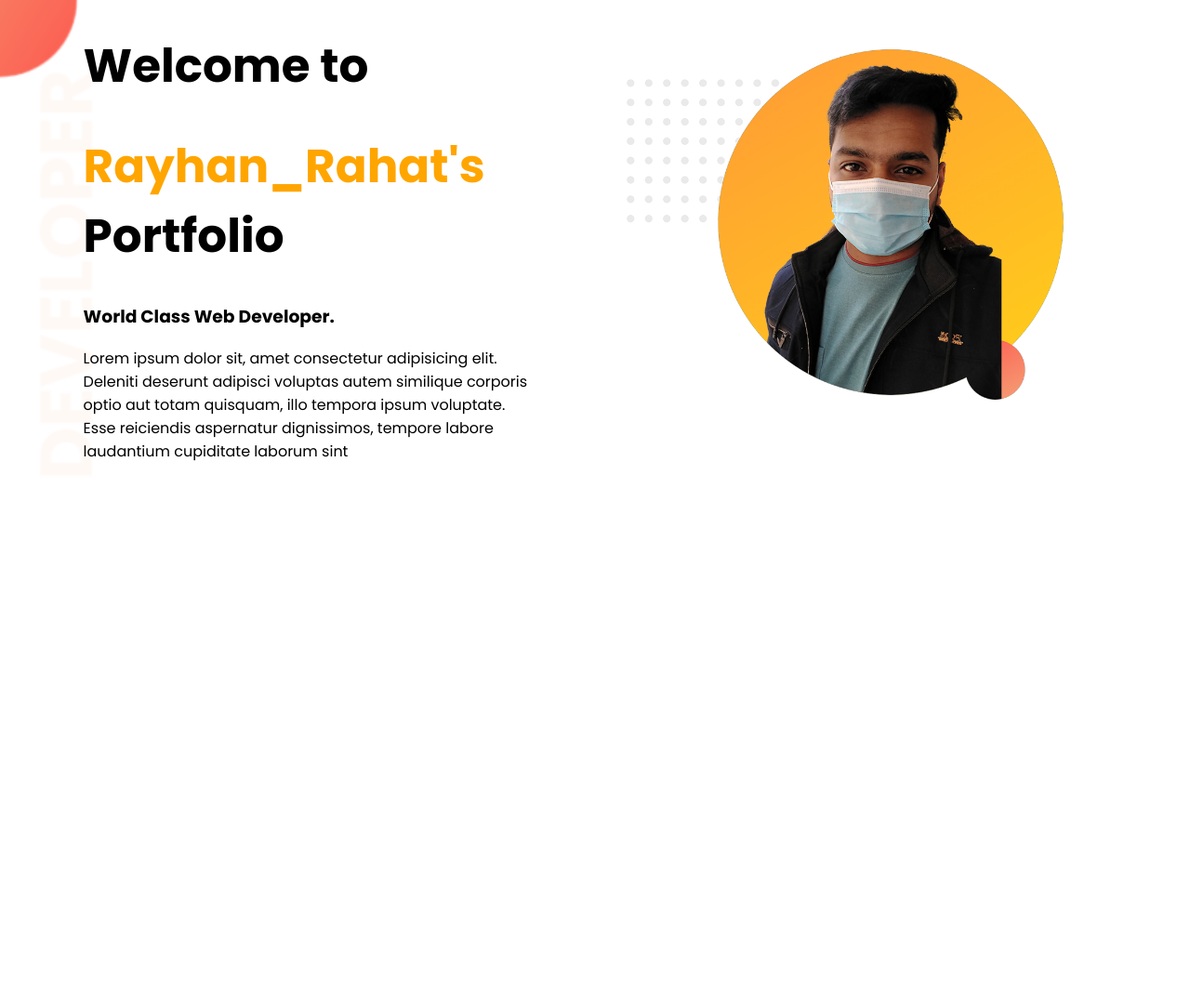
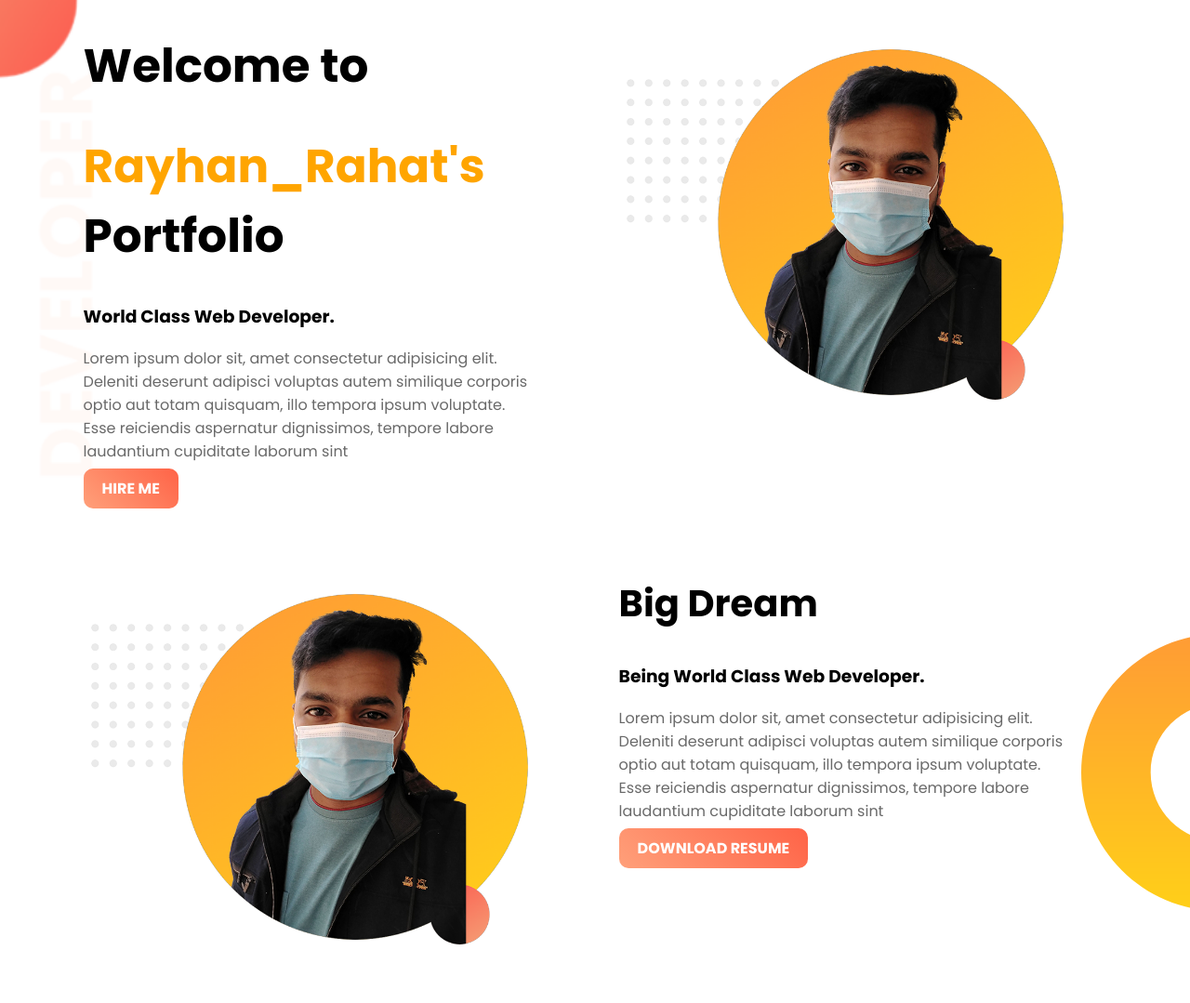
Before and after one commit to Rahat47/web_portfolio, a plain HTML site: page index.html in a window 1280 px wide. Shown: the whole page at 93% size. Before the commit the page ends 800 px from the top, so only its background shows below. Drawn offline with Linux system fonts and the light colour scheme.

```diff
--- a/assets/styles/style.css
+++ b/assets/styles/style.css
@@ -11,6 +11,9 @@
 }
 img {
     max-width: 100%;
+}
+.section {
+    margin-bottom: 3rem;
 }
 .header{
     background-image: url("/assets/img/top-banner.png");
@@ -31,3 +34,37 @@
 .header__name {
     color: orange;
 }
+
+.header__link {
+    text-decoration: none;
+    padding: 10px 20px;
+    border-radius: 10px;
+    color: white;
+    text-transform: uppercase;
+    font-weight: bold;
+    background: linear-gradient( 45deg, lightSalmon, tomato);
+}
+
+.header__description {
+    color: dimgray;
+    margin-bottom: 15px;
+}
+
+.dream-section {
+    display: flex;
+    background-image: url("/assets/img/dream-bg.png");
+    background-repeat: no-repeat;
+    background-position: right;
+}
+
+.dream-section__img{
+    width: 40%;
+    margin-left: 5%;
+    padding-left: 2%;
+    order: -1;
+}
+
+
+.dream__title {
+    font-size: 40px;
+}
--- a/index.html
+++ b/index.html
@@ -16,14 +16,35 @@
                 World Class Web Developer.
             </h3>
 
-            <p class="header__description">
+            <p class="header__description half">
                 Lorem ipsum dolor sit, amet consectetur adipisicing elit. Deleniti deserunt adipisci voluptas autem similique corporis optio aut totam quisquam, illo tempora ipsum voluptate. Esse reiciendis aspernatur dignissimos, tempore labore laudantium cupiditate laborum sint
             </p>
+            <a href="https://www.fiverr.com/rh_rahat_47" target="_blank" class="header__link">Hire Me</a>
         </div>
-        <div class="header__img">
+        <div class="header__img half">
             <img src="assets/img/bg-img.png" alt="Rayhan Hossain Rahat">
         </div>
     </header>
 
+    <section class="dream-section section">
+        <div class="header__data">
+            <h2 class="dream__title">Big Dream</h2>
+
+            <h3 class="header__sub-header"> Being World Class Web Developer.</h3>
+            <p class="header__description half">
+                Lorem ipsum dolor sit, amet consectetur adipisicing elit. Deleniti deserunt adipisci voluptas autem similique corporis optio aut totam quisquam, illo tempora ipsum voluptate. Esse reiciendis aspernatur dignissimos, tempore labore laudantium cupiditate laborum sint
+            </p>
+            <a href="https://www.fiverr.com/rh_rahat_47" target="_blank" class="header__link dream__link">Download Resume</a>
+        </div>
+
+        <div class="dream-section__img half">
+            <img src="assets/img/bg-img.png" alt="Rayhan Hossain Rahat">
+        </div>
+    </section>
+
+    <section class="experience">
+
+    </section>
+
 </body>
 </html>
```
